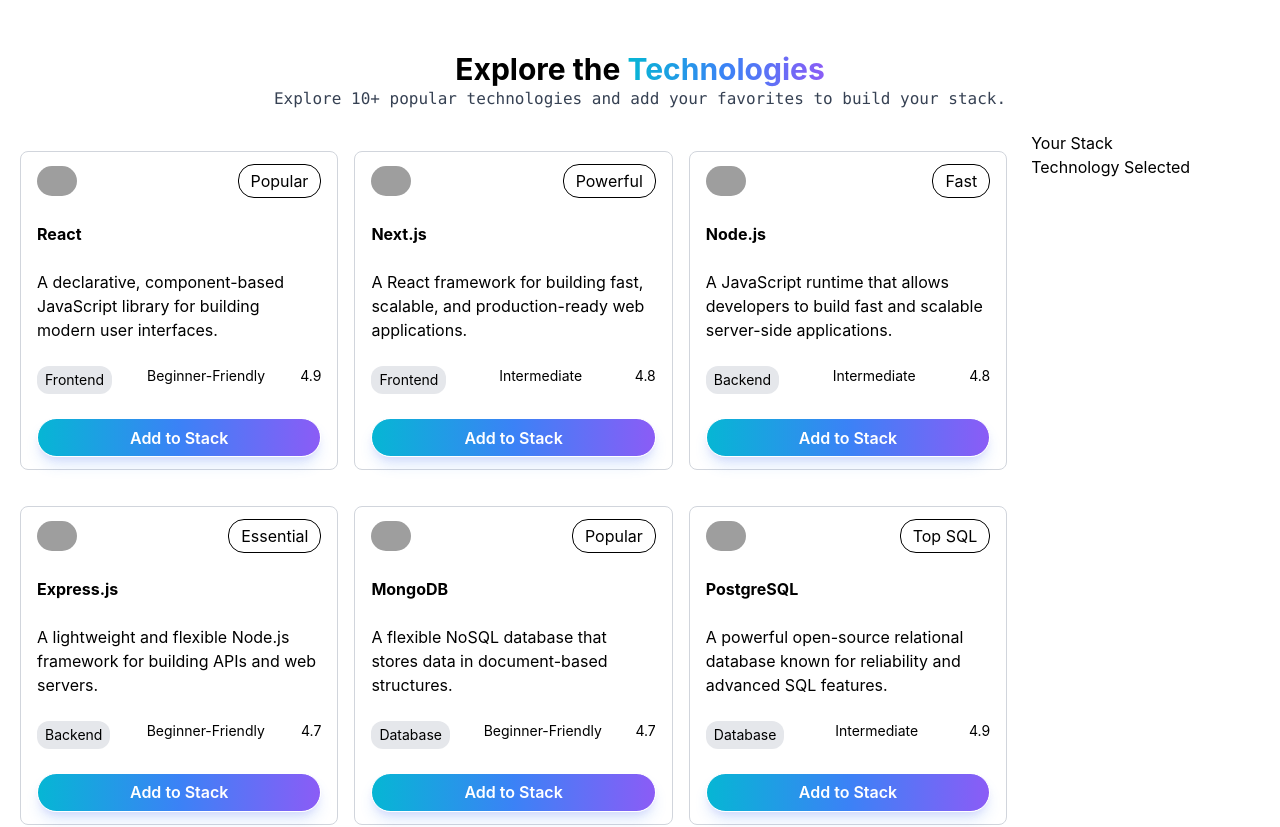
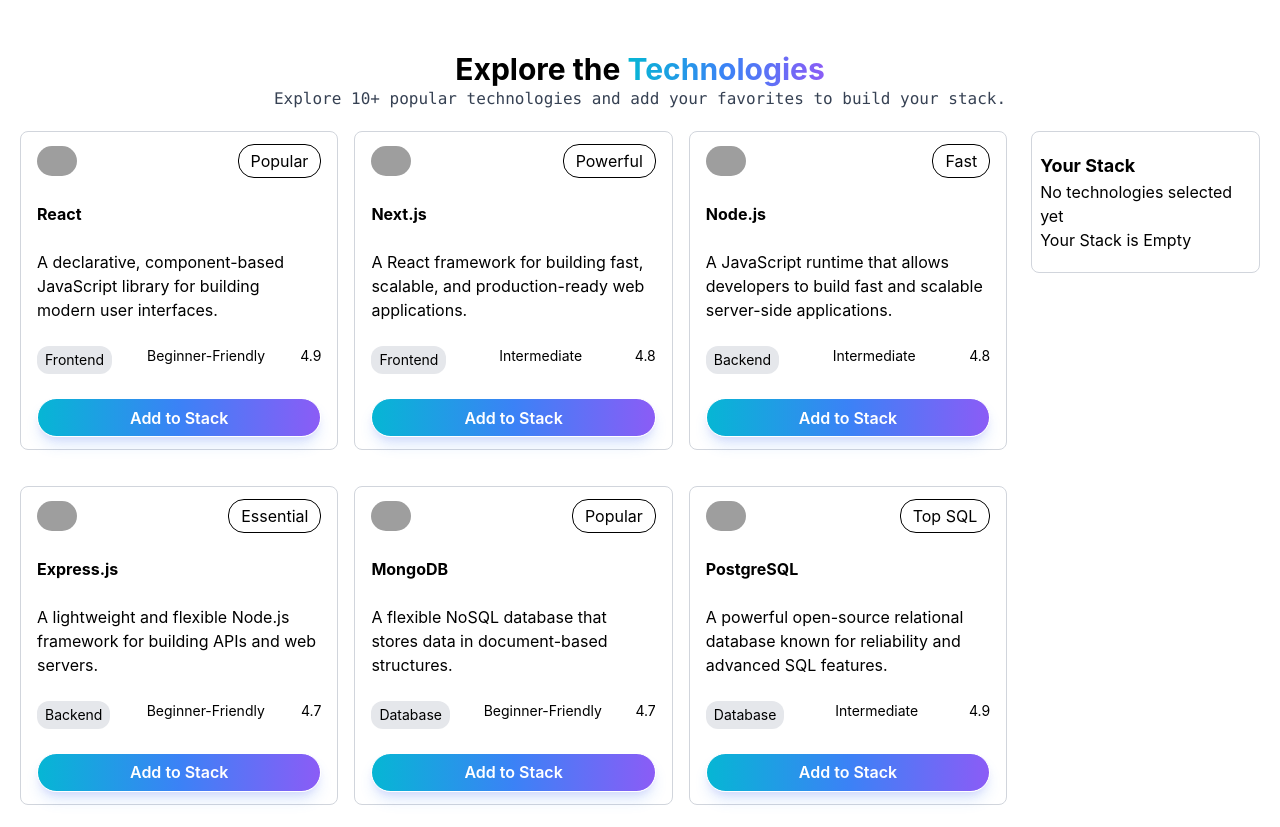
Before and after one commit to akibullhasann/dev-stack-builder, a React (Vite) app: page / in a window 1280 px wide. Shown: the part 520-1347 px from the top of the page. Built offline with nearby package versions, Linux system fonts and the light colour scheme; grey boxes are pictures that could not be loaded.

Commit message:
install react icon and toastify and design the just btn

```diff
--- a/package.json
+++ b/package.json
@@ -13,6 +13,8 @@
     "@tailwindcss/vite": "^4.3.3",
     "react": "^19.2.8",
     "react-dom": "^19.2.8",
+    "react-icons": "^5.7.0",
+    "react-toastify": "^11.1.0",
     "tailwindcss": "^4.3.3"
   },
   "devDependencies": {
--- a/src/App.tsx
+++ b/src/App.tsx
@@ -2,6 +2,7 @@
 import Hero from './component/Hero'
 import NavBar from './component/NavBar'
 import TechnologySection from './component/TechnologyComponent/TechnologySection'
+ import { ToastContainer} from 'react-toastify';
 
 function App() {
 
@@ -11,6 +12,8 @@
       <NavBar></NavBar>
       <Hero></Hero>
       <TechnologySection></TechnologySection>
+      <ToastContainer />
+
     </>
   )
 }
--- a/src/component/TechnologyComponent/Stack.tsx
+++ b/src/component/TechnologyComponent/Stack.tsx
@@ -1,4 +1,5 @@
 import type { IdataType } from "../../Type";
+import { MdDeleteForever } from "react-icons/md";
 
 interface Istack {
     selectedTech: IdataType[],
@@ -6,26 +7,36 @@
 
 const Stack = ({selectedTech}: Istack) => {
     return (
-        <div>
-            <h1>Your Stack</h1>
-            <p> Technology Selected</p>
+        <div className="flex flex-col border py-5 px-5 md:px-2 border-gray-300 shadow-gray-800 rounded-lg">
+            <div className="">
+            <h1 className="font-bold text-lg">Your Stack</h1>
+
+            {selectedTech.length?<p> <span className="mr-1">{selectedTech.length}</span>Techonology selected</p> : <p>No technologies selected yet</p>}
+
+            {selectedTech.length===0?<div><h1>Your Stack is Empty</h1></div>:''}
+
+            {/* <p> <span className="mr-1">{selectedTech.length}</span> Technology Selected</p> */}
             <div>
                 {selectedTech.map((selectedData)=>{
                     return(
-                        <div className="flex justify-between items-center">
+                        <div>
+                            <div className="flex justify-between items-center border border-gray-400 py-2 px-2 my-2 rounded-lg">
                             <div className="flex gap-2 items-center">
-                                <img  className='w-8 h-auto rounded-full ' src={selectedData.icon} alt="" />
+                                <img  className='w-8 h-auto rounded-full md:w-5  ' src={selectedData.icon} alt="" />
                                 <div>
-                                    <h2 className='font-bold text-sm'>{selectedData.name}</h2>
-                                    <p className='text-xs text-gray-500'>{selectedData.category}</p>
+                                    <h2 className='font-bold text-sm md:text-xs'>{selectedData.name}</h2>
+                                    <p className='text-xs text-gray-500 font-semibold'>{selectedData.category}</p>
                                 </div>
                             </div>
-                            <button>X</button>
+                            <button><MdDeleteForever /></button>
+                        </div>
                         </div>
                     )
                 })}
             </div>
         </div>
+       {selectedTech.length? <button className="border py-2 mt-6 text-red-700" >Remove All</button>:''}
+        </div>
     );
 };
 
--- a/src/component/TechnologyComponent/TechnologyCard.tsx
+++ b/src/component/TechnologyComponent/TechnologyCard.tsx
@@ -1,6 +1,8 @@
 
 import type { Dispatch, SetStateAction } from 'react';
 import type { IdataType } from '../../Type';
+import { toast } from 'react-toastify';
+
 
 interface ItechnologyCard {
     techData: IdataType,
@@ -12,13 +14,14 @@
     const handleTechData =(data:IdataType)=>{
 
         const newData = [...selectedTech, data];
-        setSelectedTech(newData)
+        setSelectedTech(newData);
+        toast.success(`${data.name} is added in your stack`);
     }
 
 
 
     return (
-        <div className='flex flex-col justify-between gap-6 border border-gray-300 shadow-gray-900 px-4 py-3 rounded-lg mt-5' >
+        <div className='flex flex-col justify-between gap-6 border border-gray-300 shadow-gray-900 px-4 py-3 rounded-lg mb-5' >
             <div className='flex justify-between'>
                 <div className='flex items-center gap-3'>
                     <img className='w-10 h-auto rounded-full ' src={techData.icon} alt="" />
--- a/src/component/TechnologyComponent/TechnologySection.tsx
+++ b/src/component/TechnologyComponent/TechnologySection.tsx
@@ -22,7 +22,7 @@
         <div className="mx-auto  container p-5 ">
             <h2 className="text-center text-3xl text-nowrap font-bold ">Explore the <span className="gradient-text">Technologies</span></h2>
             <p className="text-center text-gray-700 font-mono mb-5">Explore 10+ popular technologies and add your favorites to build your stack. </p>
-            <div className="grid grid-cols-1 md:grid-cols-5 gap-6">
+            <div className="grid grid-cols-1 md:grid-cols-5 gap-6 justify-items-center items-start">
                 <div className="md:col-span-4">
                     <Suspense fallback={<h1>Data Loading........</h1>}>
                         <TechnologiesGrid dataPromise={dataPromise} selectedTech={selectedTech}
```
Also changed, not shown: 1 other file (tests, documents, lock files or other folders).
